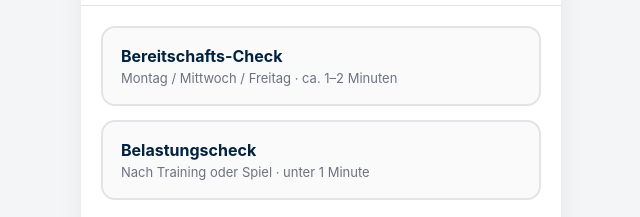
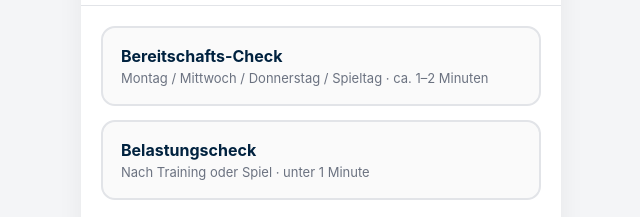
Before and after one commit to o2iver/HSV-Monitoring, a plain HTML site: page index.html in a window 1280 px wide. Shown: the part 123-340 px from the top of the page, 319-959 px from the left. Drawn offline with Linux system fonts and the light colour scheme.

Commit message:
Add files via upload

```diff
--- a/index.html
+++ b/index.html
@@ -47,7 +47,7 @@
   <main>
     <a class="card-link" href="bereitschaftscheck.html">
       <div class="t">Bereitschafts-Check</div>
-      <div class="d">Montag / Mittwoch / Freitag · ca. 1–2 Minuten</div>
+      <div class="d">Montag / Mittwoch / Donnerstag / Spieltag · ca. 1–2 Minuten</div>
     </a>
     <a class="card-link" href="belastungscheck.html">
       <div class="t">Belastungscheck</div>
```
